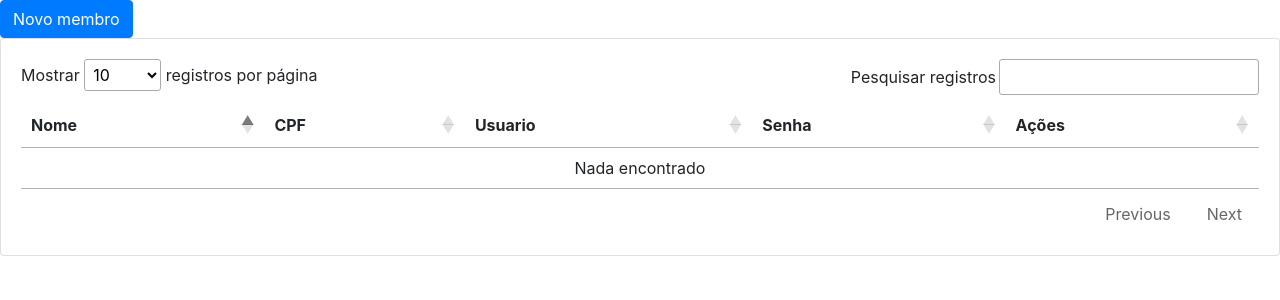
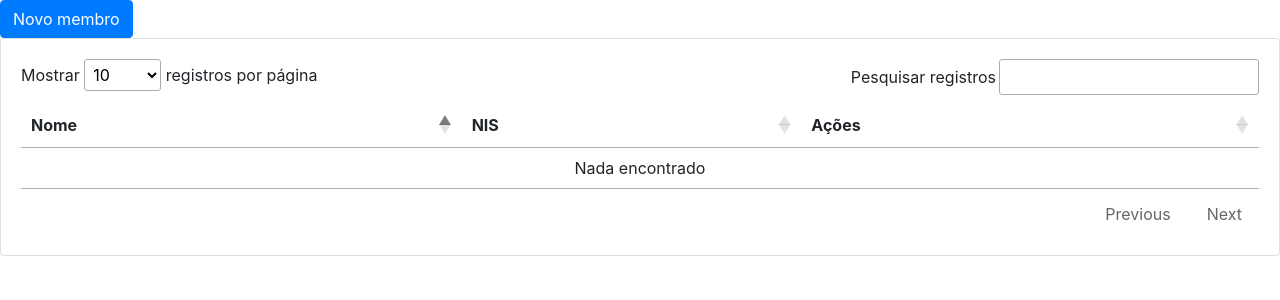
Before and after one commit to gabriielvital/Desafio-Php-Nis, a PHP site: page /View/viewMembro.php in a window 1280 px wide. Shown: the top 300 px of the page. Run offline with PHP 8.4, Linux system fonts and the light colour scheme; data that the repository does not hold is empty; some libraries are stand-ins or nearby versions.

Commit message:
update ajax and view

```diff
--- a/View/viewAjaxMembro.php
+++ b/View/viewAjaxMembro.php
@@ -37,11 +37,9 @@ while ($rowMembros = $stmtMembros->fetch(PDO::FETCH_ASSOC)) {
 
     $data[$i]{'idMembro'} = $rowMembros['idMembro'];
     $data[$i]{'nomeMembro'} = $rowMembros['nomeMembro'];
-    $data[$i]{'usuarioMembro'} = $rowMembros['usuarioMembro'];
-    $data[$i]{'cpfMembro'} = $rowMembros['cpfMembro'];
-    $data[$i]{'senhaMembro'} = $rowMembros['senhaMembro'];
+    $data[$i]{'nisMembro'} = $rowMembros['nisMembro'];
     $data[$i]{'button'} = '
-              <a id="rowEditarMembro_' . $i . '" data-id="' . $rowMembros['idMembro'] . '" data-nome="' . $rowMembros['nomeMembro'] . '"data-cpf="' . $rowMembros['cpfMembro'] . '"data-usuario="' . $rowMembros['usuarioMembro'] . '"data-senha="' . $rowMembros['senhaMembro'] . '" onclick="editarMembro(' . ($i + 1) . ')" data-tooltip="tooltip" title="Editar Membro"><span class="mdi mdi-account-key"></span> Editar</a></li>
+              <a id="rowEditarMembro_' . $i . '" data-id="' . $rowMembros['idMembro'] . '" data-nome="' . $rowMembros['nomeMembro'] . '"data-nis="' . $rowMembros['nisMembro'] . '" onclick="editarMembro(' . ($i + 1) . ')" data-tooltip="tooltip" title="Editar Membro"><span class="mdi mdi-account-key"></span> Editar</a></li>
               <a id="rowDeleteMembro_' . $i . '" data-id="' . $rowMembros['idMembro'] . '" data-nome="' . $rowMembros['nomeMembro'] . '" onclick="excluirMembro(' . ($i + 1) . ')" data-tooltip="tooltip" title="Excluir"><span class="mdi mdi-delete-forever"></span> Excluir</a></li>
            ';
 
--- a/View/viewMembro.php
+++ b/View/viewMembro.php
@@ -26,9 +26,7 @@
                             <thead>
                                 <tr>
                                     <th>Nome</th>
-                                    <th>CPF</th>
-                                    <th>Usuario</th>
-                                    <th>Senha</th>
+                                    <th>NIS</th>
                                     <th>Ações</th>
                                 </tr>
                             </thead>
@@ -67,30 +65,9 @@
                                 <div class="row">
                                     <div class="col-md-12 col-md-offset-1">
                                         <div class="form-group">
-                                            <label class="col-lg-12 control-label">CPF</label>
+                                            <label class="col-lg-12 control-label">NIS</label>
                                             <div class="col-lg-12">
-                                                <input class="form-control" type="text" id="cpfE" name="cpf" placeholder="" required autocomplete="off">
-                                            </div>
-                                        </div>
-                                    </div>
-                                </div>
-                                <div class="row">
-                                    <div class="col-md-12 col-md-offset-1">
-                                        <div class="form-group">
-                                            <label class="col-lg-12 control-label">Usuario</label>
-                                            <div class="col-lg-12">
-                                                <input class="form-control" type="text" id="usuarioE" name="usuario" placeholder="" required autocomplete="off">
-                                            </div>
-                                        </div>
-                                    </div>
-                                </div>
-
-                                <div class="row">
-                                    <div class="col-md-12 col-md-offset-1">
-                                        <div class="form-group">
-                                            <label class="col-lg-12 control-label">Senha</label>
-                                            <div class="col-lg-12">
-                                                <input class="form-control" type="text" id="senhaE" name="senha" placeholder="" required autocomplete="off">
+                                                <input class="form-control" type="text" id="nisE" name="nis" placeholder="" required autocomplete="off">
                                             </div>
                                         </div>
                                     </div>
@@ -131,30 +108,9 @@
                                 <div class="row">
                                     <div class="col-md-12 col-md-offset-1">
                                         <div class="form-group">
-                                            <label class="col-lg-12 control-label">CPF</label>
+                                            <label class="col-lg-12 control-label">NIS</label>
                                             <div class="col-lg-12">
-                                                <input class="form-control" type="text" id="cpf" name="cpf" placeholder="" required autocomplete="off">
-                                            </div>
-                                        </div>
-                                    </div>
-                                </div>
-                                <div class="row">
-                                    <div class="col-md-12 col-md-offset-1">
-                                        <div class="form-group">
-                                            <label class="col-lg-12 control-label">Usuario</label>
-                                            <div class="col-lg-12">
-                                                <input class="form-control" type="text" id="usuario" name="usuario" placeholder="" required autocomplete="off">
-                                            </div>
-                                        </div>
-                                    </div>
-                                </div>
-
-                                <div class="row">
-                                    <div class="col-md-12 col-md-offset-1">
-                                        <div class="form-group">
-                                            <label class="col-lg-12 control-label">Senha</label>
-                                            <div class="col-lg-12">
-                                                <input class="form-control" type="text" id="senha" name="senha" placeholder="" required autocomplete="off">
+                                                <input class="form-control" type="text" id="nis" name="nis" placeholder="" required autocomplete="off">
                                             </div>
                                         </div>
                                     </div>
@@ -189,7 +145,7 @@
                     $('#sampleTable').DataTable({
                         "columnDefs": [
                             {
-                                targets: [0, 1, 2, 3, 4]
+                                targets: [0, 1, 2]
                             }
                         ],
                         "ajax": {
@@ -198,9 +154,7 @@
                         },
                         "columns": [
                             {"data": "nomeMembro"},
-                            {"data": "cpfMembro"},
-                            {"data": "usuarioMembro"},
-                            {"data": "senhaMembro"},
+                            {"data": "nisMembro"},
                             {"data": "button"}
                         ],
                         "order": [[0, 'asc']],
```
